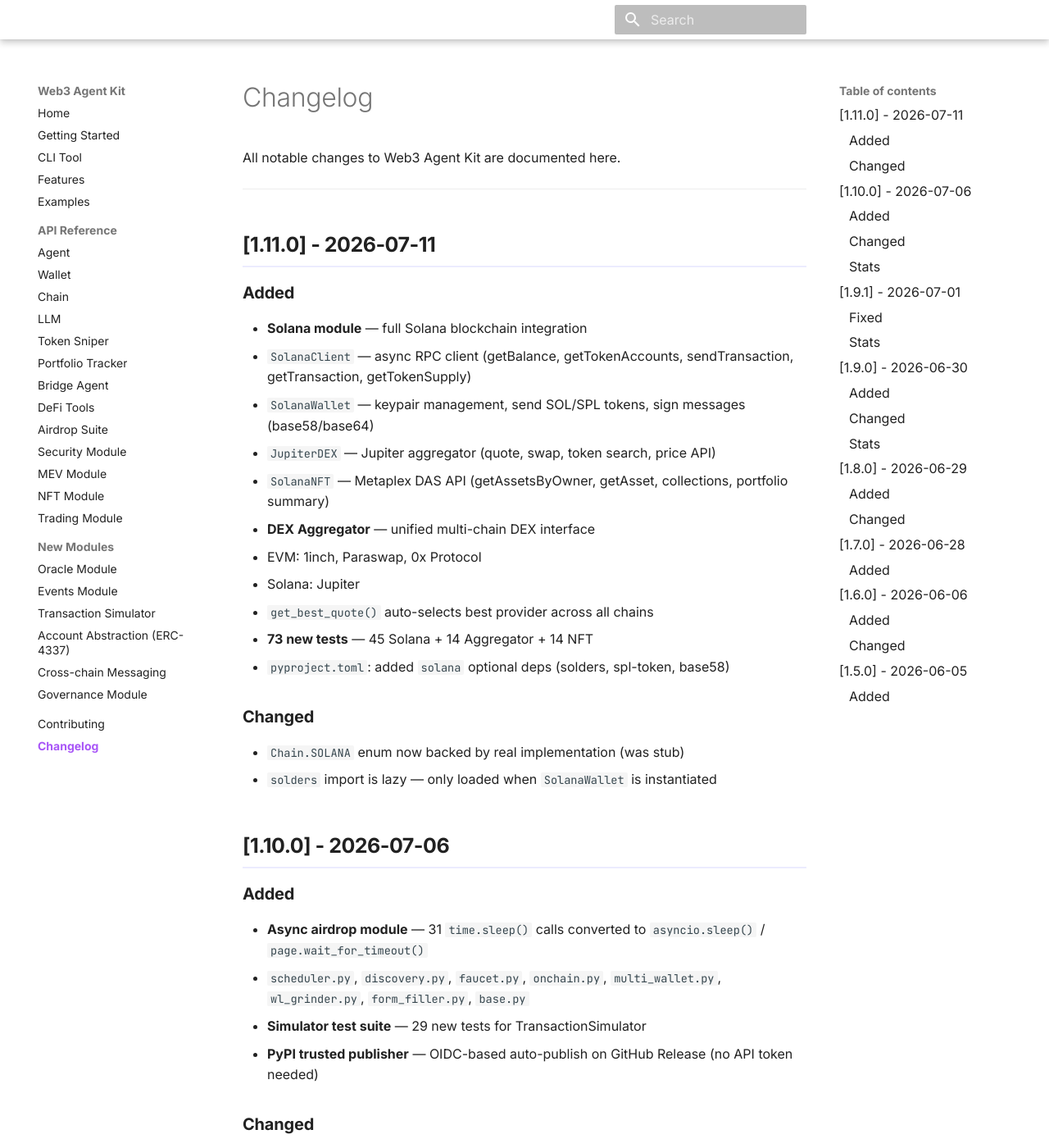
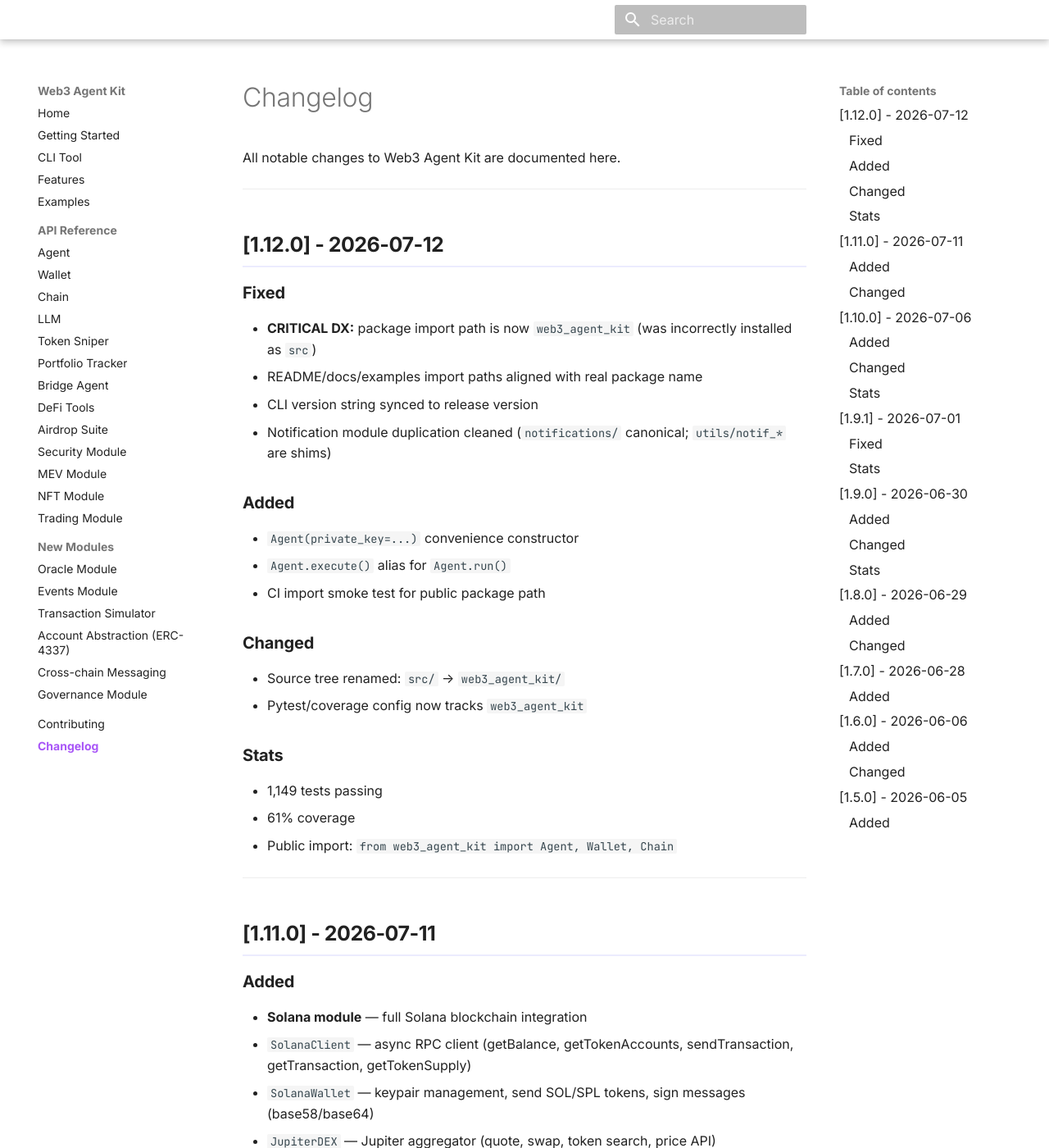
Before and after one commit to ulsreall/web3-agent-kit, an MkDocs documentation site: the page built from docs/changelog.md, in a window 1280 px wide and 1400 px high. Shown: the whole window at 82% size. Built offline with MkDocs 1.6.1 and Material for MkDocs 9.7.7, drawn with Linux system fonts in a browser that asks for light colours; comment, search, counter and statistics services are not loaded.

Commit message:
docs: sync GitHub Pages content to v1.12.0
Update version stats, CLI examples, and changelog for the package rename
and DX fixes so the MkDocs site matches the released API.

````diff
--- a/docs/changelog.md
+++ b/docs/changelog.md
@@ -1,6 +1,30 @@
 # Changelog
 
 All notable changes to Web3 Agent Kit are documented here.
+
+---
+
+## [1.12.0] - 2026-07-12
+
+### Fixed
+- **CRITICAL DX:** package import path is now `web3_agent_kit` (was incorrectly installed as `src`)
+- README/docs/examples import paths aligned with real package name
+- CLI version string synced to release version
+- Notification module duplication cleaned (`notifications/` canonical; `utils/notif_*` are shims)
+
+### Added
+- `Agent(private_key=...)` convenience constructor
+- `Agent.execute()` alias for `Agent.run()`
+- CI import smoke test for public package path
+
+### Changed
+- Source tree renamed: `src/` → `web3_agent_kit/`
+- Pytest/coverage config now tracks `web3_agent_kit`
+
+### Stats
+- 1,149 tests passing
+- 61% coverage
+- Public import: `from web3_agent_kit import Agent, Wallet, Chain`
 
 ---
 
--- a/docs/cli.md
+++ b/docs/cli.md
@@ -23,11 +23,11 @@
 ```bash
 $ wak info
 ╔══════════════════════════════════════════════╗
-║         🤖 Web3 Agent Kit v1.10.0             ║
+║         🤖 Web3 Agent Kit v1.12.0             ║
 ║    Open-source AI agent framework for Web3   ║
 ╚══════════════════════════════════════════════╝
 
-📦 Version: 1.10.0
+📦 Version: 1.12.0
 🔗 GitHub: https://github.com/ulsreall/web3-agent-kit
 📦 PyPI: https://pypi.org/project/web3-agent-kit/
 ```
````
Also changed, not shown: docs/index.md (+3 -3 lines).
